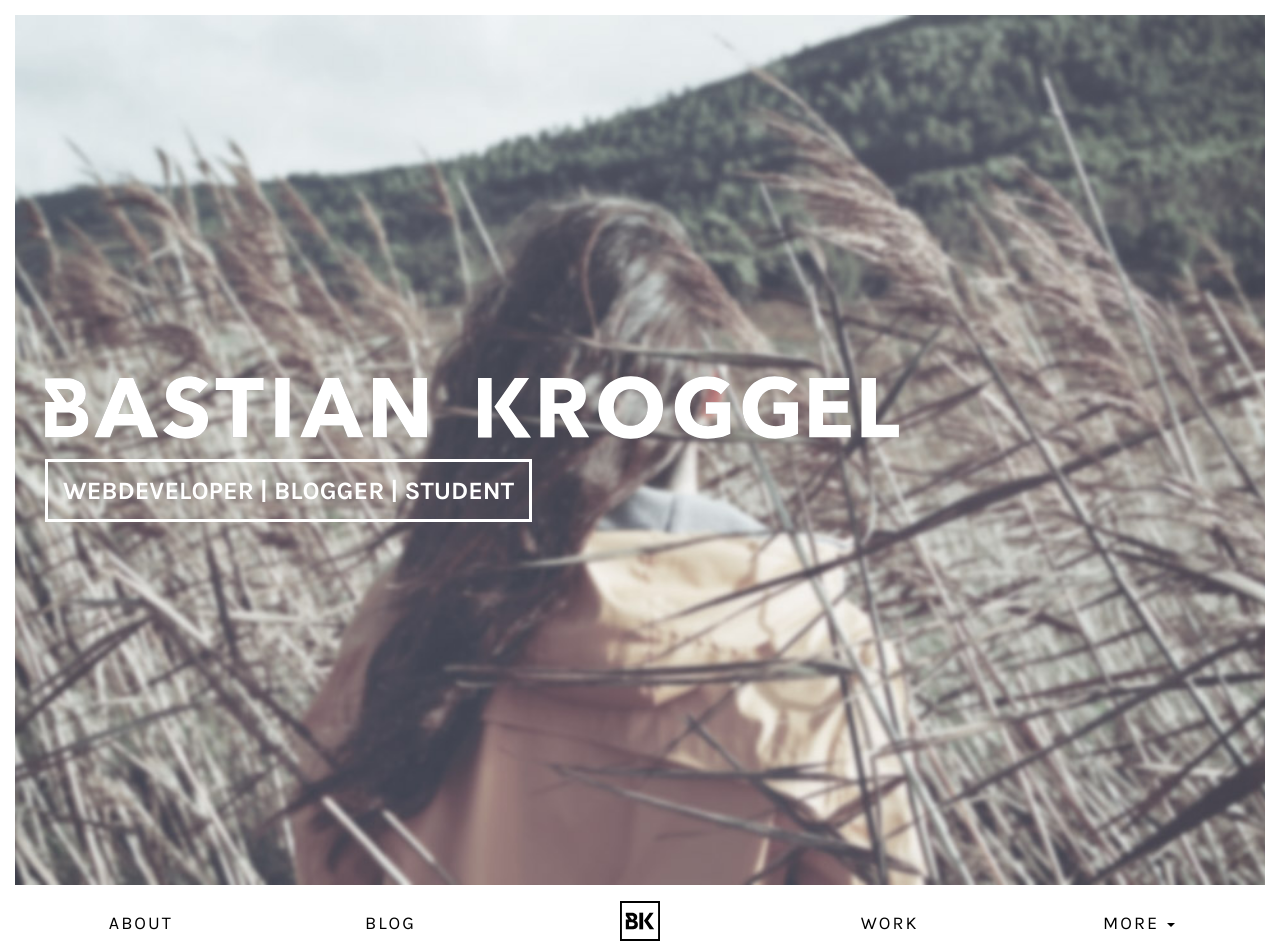
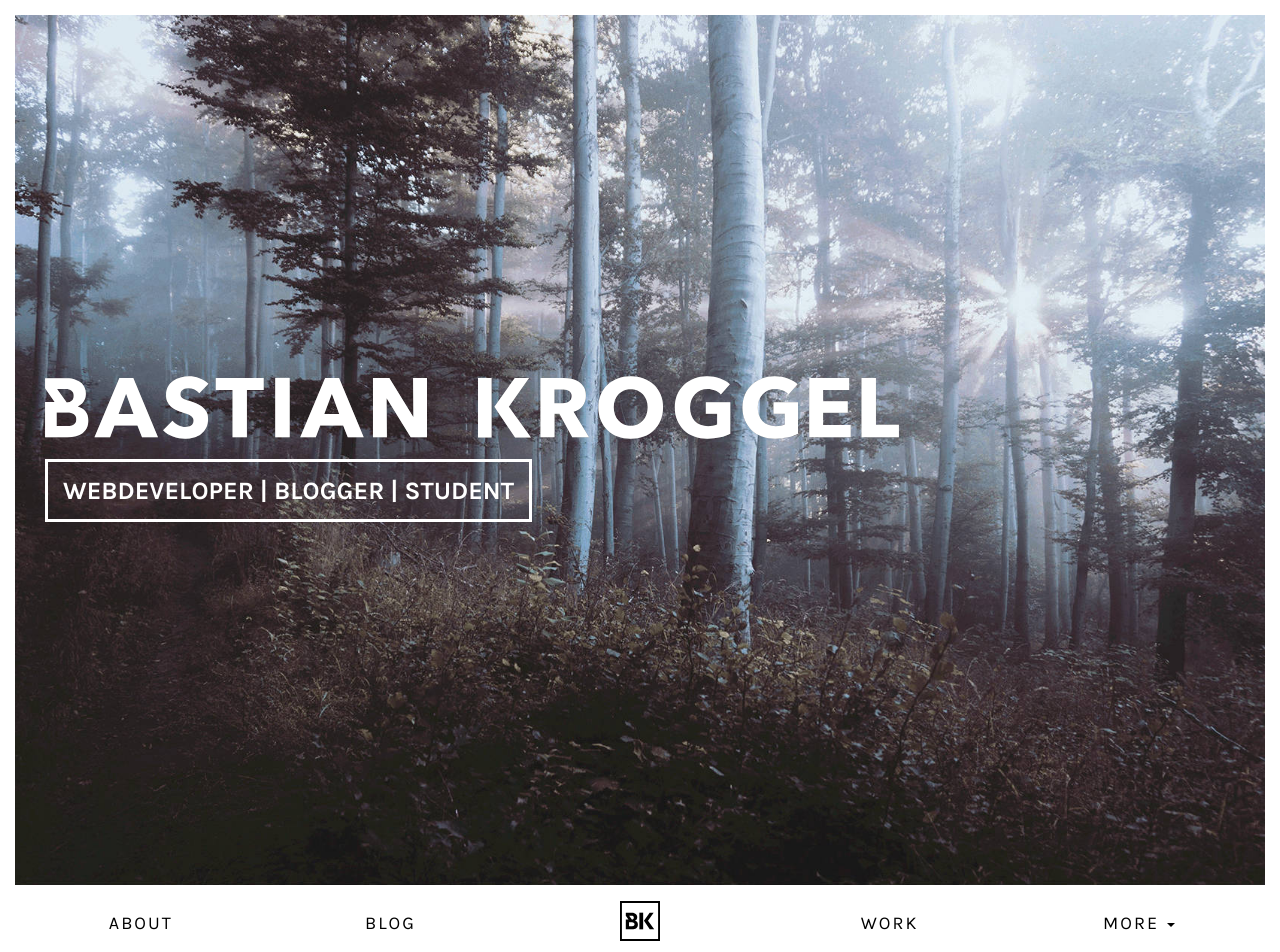
Before and after one commit to bkroggel/Zeppello, a Jekyll site: the page built from index.html, in a window 1280 px wide. Shown: the top 952 px of the page. Built offline with Jekyll 4.4.1, drawn with Linux system fonts in a browser that asks for light colours; nearby versions of some CDN libraries; some web fonts are replaced; a script that is not in the unit is left out.

Commit message:
changed big-picture

```diff
--- a/index.html
+++ b/index.html
@@ -1,6 +1,6 @@
 ---
 layout: landing
-big_picture: pexels.jpg
+big_picture: img-forest.jpg
 
 full:
   nav_1:
```
Also changed, not shown: assets/img/page/index/img-forest.jpg (added).
